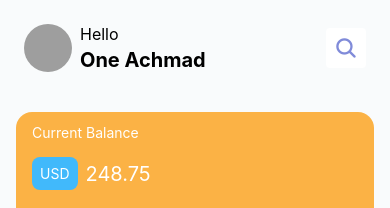
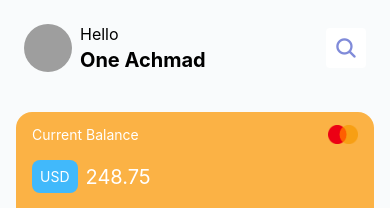
Before and after one commit to usmansbk/digital-wallet-ui, a React Native app: screen / in a window 390 px wide. Shown: the top 208 px of the page. Built offline with nearby package versions, Linux system fonts and the light colour scheme; grey boxes are pictures that could not be loaded.

Commit message:
Style card

```diff
--- a/components/Home/Cards.js
+++ b/components/Home/Cards.js
@@ -1,12 +1,26 @@
 import React from "react";
-import { ScrollView, StyleSheet, View, Text, Dimensions } from "react-native";
+import {
+  ScrollView,
+  StyleSheet,
+  View,
+  Text,
+  Dimensions,
+  Image,
+} from "react-native";
 
 const { width } = Dimensions.get("window");
 
 const Card = ({ currency, amount, number, owner, exp, color }) => (
   <View style={[styles.card, { backgroundColor: color }]}>
     <View>
-      <Text style={[styles.textWhite]}>Current Balance</Text>
+      <View style={styles.header}>
+        <Text style={[styles.textWhite]}>Current Balance</Text>
+        <Image
+          resizeMode="contain"
+          source={require("../../assets/mastercard.png")}
+          style={styles.cardIcon}
+        />
+      </View>
       <View style={styles.cash}>
         <Text style={[styles.textWhite, styles.currency]}>{currency}</Text>
         <Text style={[styles.textWhite, styles.amount]}>{amount}</Text>
@@ -27,7 +41,12 @@ const Card = ({ currency, amount, number, owner, exp, color }) => (
 
 const CardList = ({ cards = [] }) => {
   return (
-    <ScrollView horizontal showsHorizontalScrollIndicator={false} pagingEnabled>
+    <ScrollView
+      snapToInterval={width}
+      horizontal
+      showsHorizontalScrollIndicator={false}
+      pagingEnabled
+    >
       {cards.map(({ id, ...rest }) => (
         <Card key={id} {...rest} />
       ))}
@@ -78,6 +97,15 @@ const styles = StyleSheet.create({
   caption: {
     fontSize: 12,
   },
+  header: {
+    flexDirection: "row",
+    justifyContent: "space-between",
+    alignItems: "center",
+  },
+  cardIcon: {
+    height: 20,
+    width: 30,
+  },
 });
 
 export default CardList;
```
Also changed, not shown: assets/mastercard.png (added).
